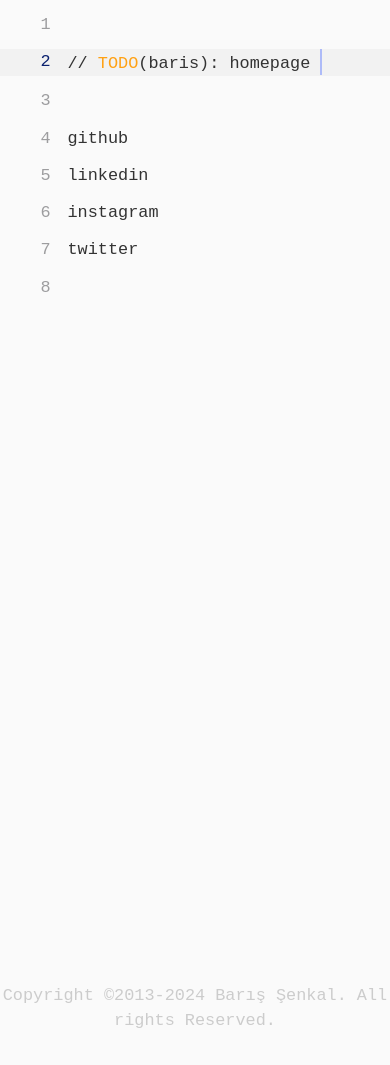
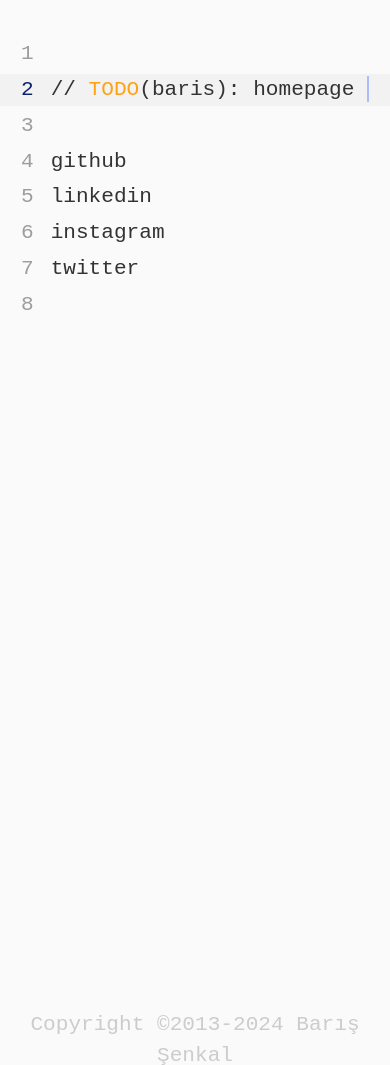
Before and after one commit to barissenkal/barissenkal.github.io, a plain HTML site: page index.html in a window 390 px wide. Before the commit the page ends 1033 px from the top, so only its background shows below. Drawn offline with Linux system fonts and the light colour scheme.

Commit message:
Minor sizing tweaks for mobile. Removed google analytics tag.

```diff
--- a/index.html
+++ b/index.html
@@ -66,7 +66,22 @@
             line-height: 3vh;
             margin: 0;
             padding: 0;
+            -ms-overflow-style: none;
+            scrollbar-width: none;
         }
+        html::-webkit-scrollbar, body::-webkit-scrollbar {
+            display: none;
+        }
+        @media
+            only screen and (max-height: 460px),
+            only screen and (max-width: 460px) and (min-aspect-ratio: 1/2.4)
+        {
+            html, body {
+                font-size: 2.5vh;
+                line-height: 3.75vh;
+            }
+        }
+
         body {
             color: #333333;
             background-color: #fafafa;
@@ -96,11 +111,14 @@
             align-items: stretch;
         }
         @media
-            only screen and (max-width: 460px),
+            only screen and (max-width: 460px) and (min-aspect-ratio: 1/2.4),
             only screen and (max-height: 460px)
         {
             #main .line {
-                margin: 12px 0;
+                margin: 0.5vh 0;
+            }
+            #main .line:first-child {
+                margin-top: 4.5vh; /* 1 line spacing */
             }
         }
 
@@ -128,6 +146,11 @@
             }
             #main div.number.highlight {
                 color: rgba(112, 122, 140, 0.8);
+            }
+        }
+        @media only screen and (max-width: 460px) {
+            #main div.number {
+                padding-left: 0;
             }
         }
 
@@ -185,13 +208,12 @@
     </style>
 </head>
 <body>
-
     <div id="main">
         <div class="line">
             <div class="number">1</div><div class="text"></div>
         </div>
         <div class="line">
-            <div class="number highlight">2</div><div class="text highlight">// <span class="todo-highlight">TODO</span>(baris): homepage <div id="cursor"></div></div class="highlight">
+            <div class="number highlight">2</div><div class="text highlight">// <span class="todo-highlight">TODO</span>(baris): homepage <div id="cursor"></div></div>
         </div>
         <div class="line">
             <div class="number">3</div><div class="text"></div>
@@ -213,10 +235,10 @@
         </div>
     </div>
     <div id="footer">
-        Copyright ©2013-<script>document.write((new Date()).getFullYear())</script> Barış Şenkal. All rights Reserved.
+        Copyright ©2013-<script>document.write((new Date()).getFullYear())</script> Barış Şenkal
     </div>
 
-<script>
+    <script>
     // Easter egg idea from ovo: pressing a number should click that line
     (function () {
         window.addEventListener('keydown', function (e) {
@@ -239,20 +261,10 @@
                     textElement.dispatchEvent(event);
                 }
             }
-
         });
     })();
 
-    // TODO(baris): Go full monaco? (https://github.com/Microsoft/monaco-editor)
-</script>
-<script>
-// Someone gotta feed the AI overlords
-(function(i,s,o,g,r,a,m){i['GoogleAnalyticsObject']=r;i[r]=i[r]||function(){
-(i[r].q=i[r].q||[]).push(arguments)},i[r].l=1*new Date();a=s.createElement(o),
-m=s.getElementsByTagName(o)[0];a.async=1;a.src=g;m.parentNode.insertBefore(a,m)
-})(window,document,'script','//www.google-analytics.com/analytics.js','ga');
-ga('create', 'UA-9958704-3', 'auto');
-ga('send', 'pageview');
-</script>
-</body>
+    // TODO(baris): Go full monaco?
+    </script>
+    </body>
 </html>
```
